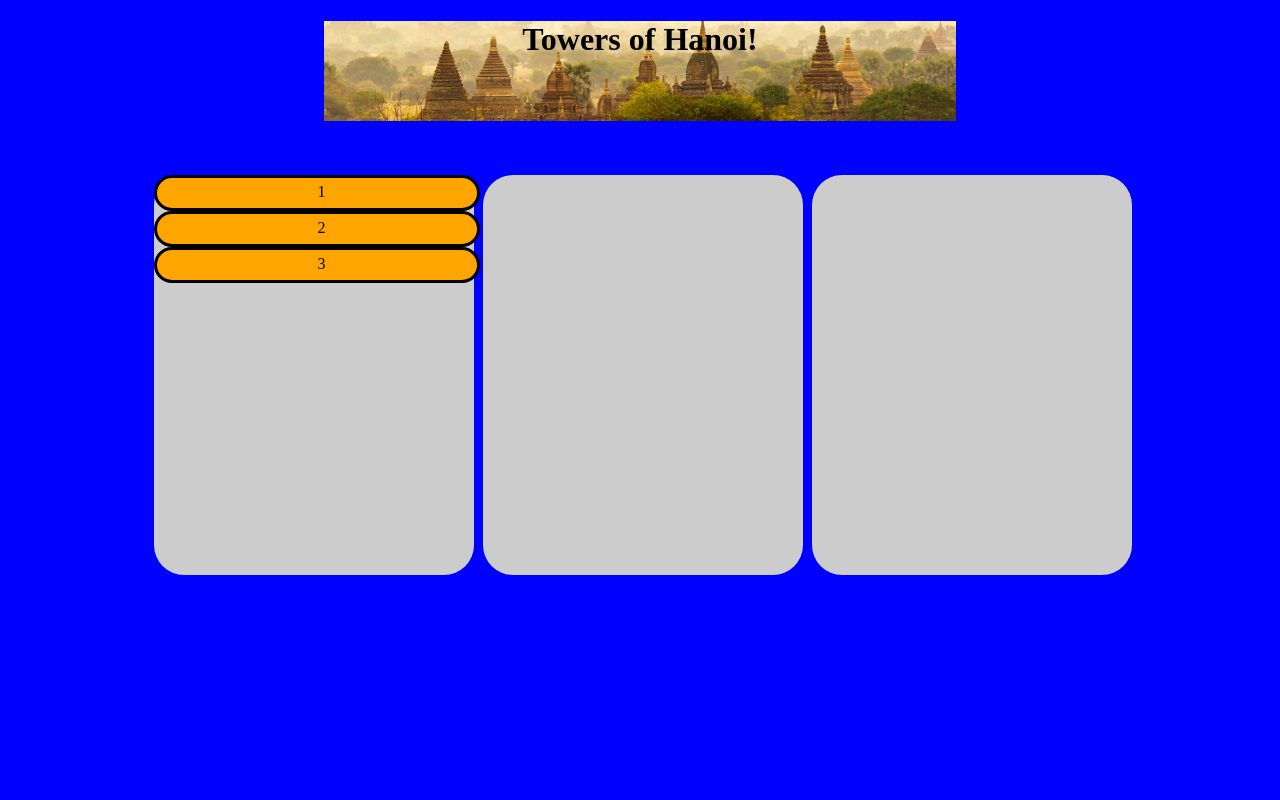
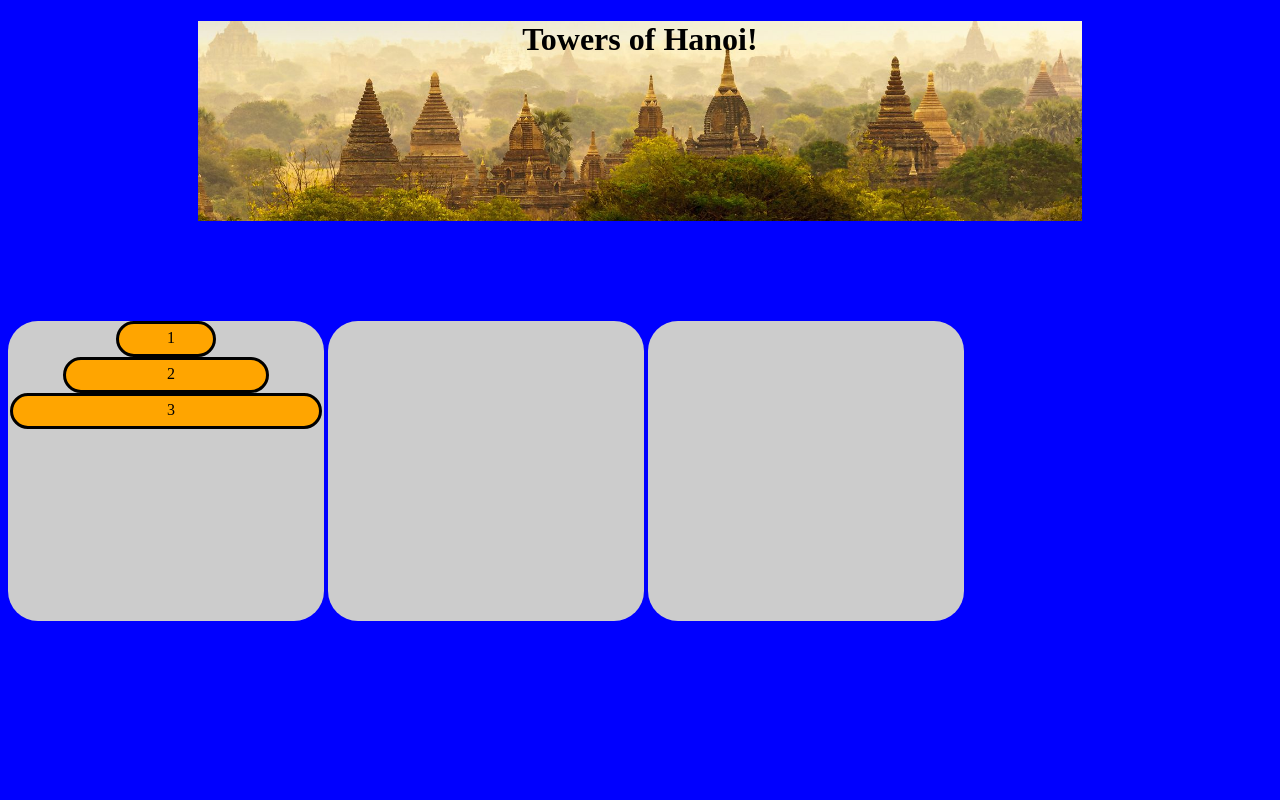
Before and after one commit to chaseTfreeman/ctf_hanoi, a PHP site: page / in a window 1280 px wide. Run offline with PHP 8.4, Linux system fonts and the light colour scheme; some libraries are stand-ins or nearby versions.

Commit message:
cleaned up CSS--less hacky

```diff
--- a/index.html
+++ b/index.html
@@ -11,25 +11,25 @@
   <header>
     <h1>Towers of Hanoi!</h1>
   </header>
-  <div id="gameBoard">
-    <div id="pegContainerA" class="pegContainer">
-      <div class="label">
+
+    <div id="discContainerA" class="discContainer">
+      <div class="disc" id=discOne>
         <p>1</p>
       </div>
-      <div class="label">
+      <div class="disc" id=discTwo>
         <p>2</p>
       </div>
-      <div class="label">
+      <div class="disc" id=discThree>
         <p>3</p>
       </div>
     </div>
-    <div id="pegContainerB" class="pegContainer">
+    <div id="discContainerB" class="discContainer">
 
     </div>
-    <div id="pegContainerC" class="pegContainer">
+    <div id="discContainerC" class="discContainer">
 
     </div>
-  </div>
+
 
 
 
--- a/styles.css
+++ b/styles.css
@@ -1,12 +1,15 @@
-
+body {
+  background-color: blue;
+}
 header {
-  width: 50%;
-    height: 100px;
+  width: 70%;
+    height: 200px;
     margin: 0 auto;
     background-image: url(burmese_towers.jpg);
     background-size: cover;
     background-position: center;
     background-repeat: no-repeat;
+    margin-bottom: 100px;
 }
 h1 {
   text-align: center;
@@ -19,40 +22,38 @@ p {
   width: 100%;
   vertical-align: middle;
 }
-#gameBoard {
-    position:fixed;
-    text-align: center;
-    padding:0;
-    margin:0;
-    top:0;
-    left:0;
-    width: 100%;
-    height: 100%;
-    background:blue;
-    z-index: -1;
-}
 
-.pegContainer {
+
+.discContainer {
+
   display: inline-block;
-  min-height: 50%;
+  height: 300px;
   width: 25%;
   background-color: #ccc;
-  margin: 175px 0px 0px 5px;
-  padding: 0px;
   border: none;
-  text-align: center;
-  cursor: move;
   border-radius: 30px;
+  vertical-align: middle;
+
 }
-.label {
-  height: 30px;
-  width: 100%;
-  background-color: white;
-  float: left;
-  vertical-align: bottom;
-  clear:left;
+.disc {
+  height: 10%;
   border-radius: 30px;
   background-color: orange;
   border: solid #000;
   border-width: 3px;
+  margin: 0 auto;
+  cursor: move;
 }
+#discOne {
+  width:30%;
+  margin: 0 auto;
+}
+#discTwo {
+  width: 63%;
+  margin: 0 auto;
+}
+
+#discThree {
+  width:97%;
+  margin: 0 auto;
+}
```
